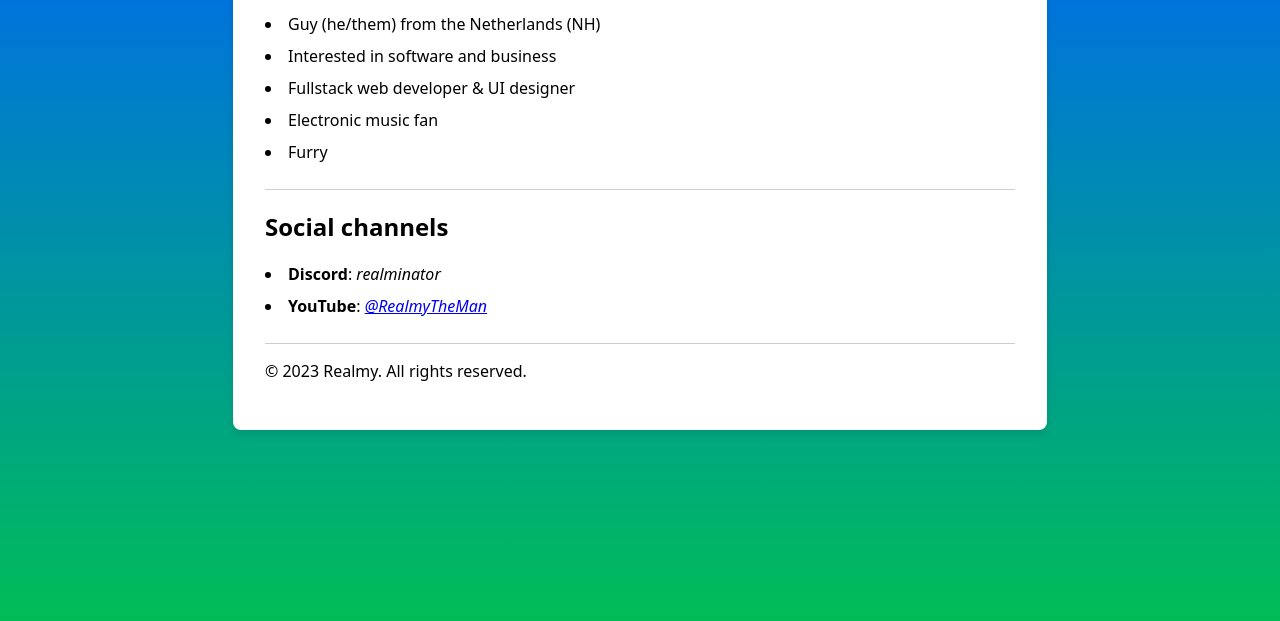
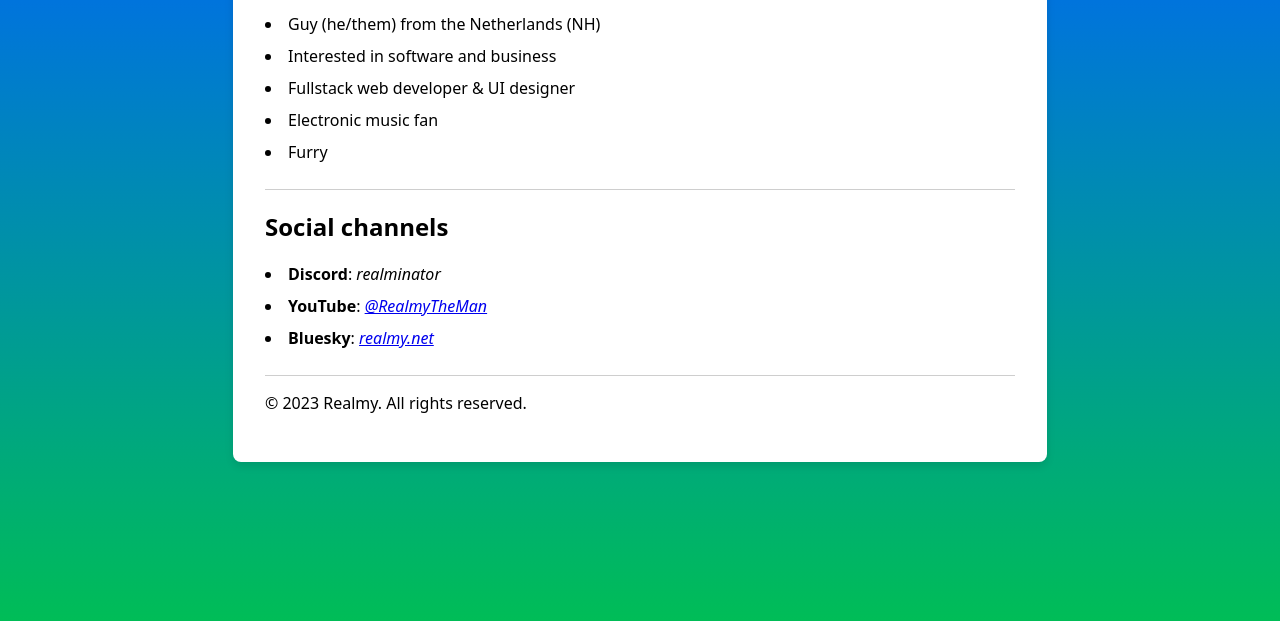
Before and after one commit to ItsRealmy/Realmy.net, a plain HTML site: page index.html in a window 1280 px wide. Shown: the part 161-782 px from the top of the page. Drawn offline with Linux system fonts and the light colour scheme.

Commit message:
Update index.html

```diff
--- a/index.html
+++ b/index.html
@@ -88,6 +88,7 @@
     <ul>
       <li><b>Discord</b>: <i>realminator</i></li>
       <li><b>YouTube</b>: <i><a href="https://youtube.com/@RealmyTheMan">@RealmyTheMan</a></i></li>
+      <li><b>Bluesky</b>: <i><a href="https://bsky.app/profile/realmy.net">realmy.net</a></i></li>
     </ul>
 
     <div class="sep"></div>
```
